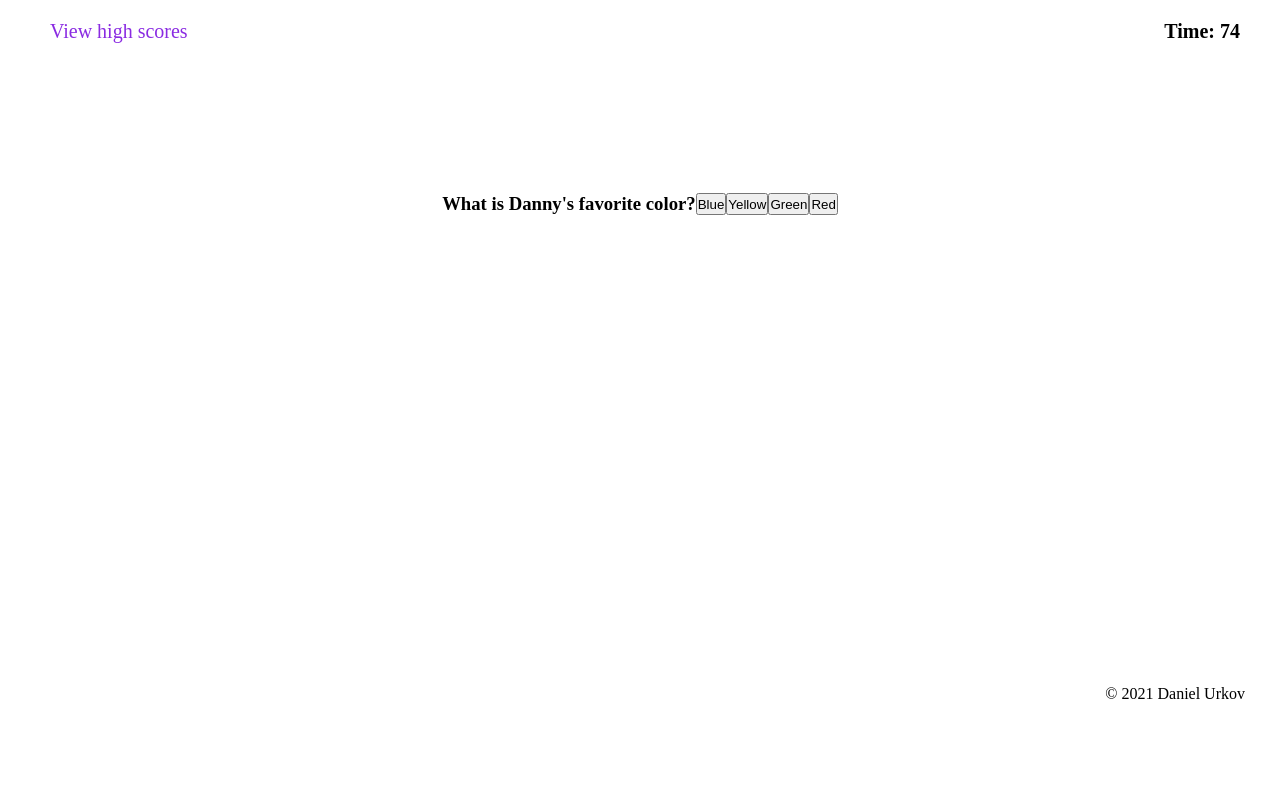
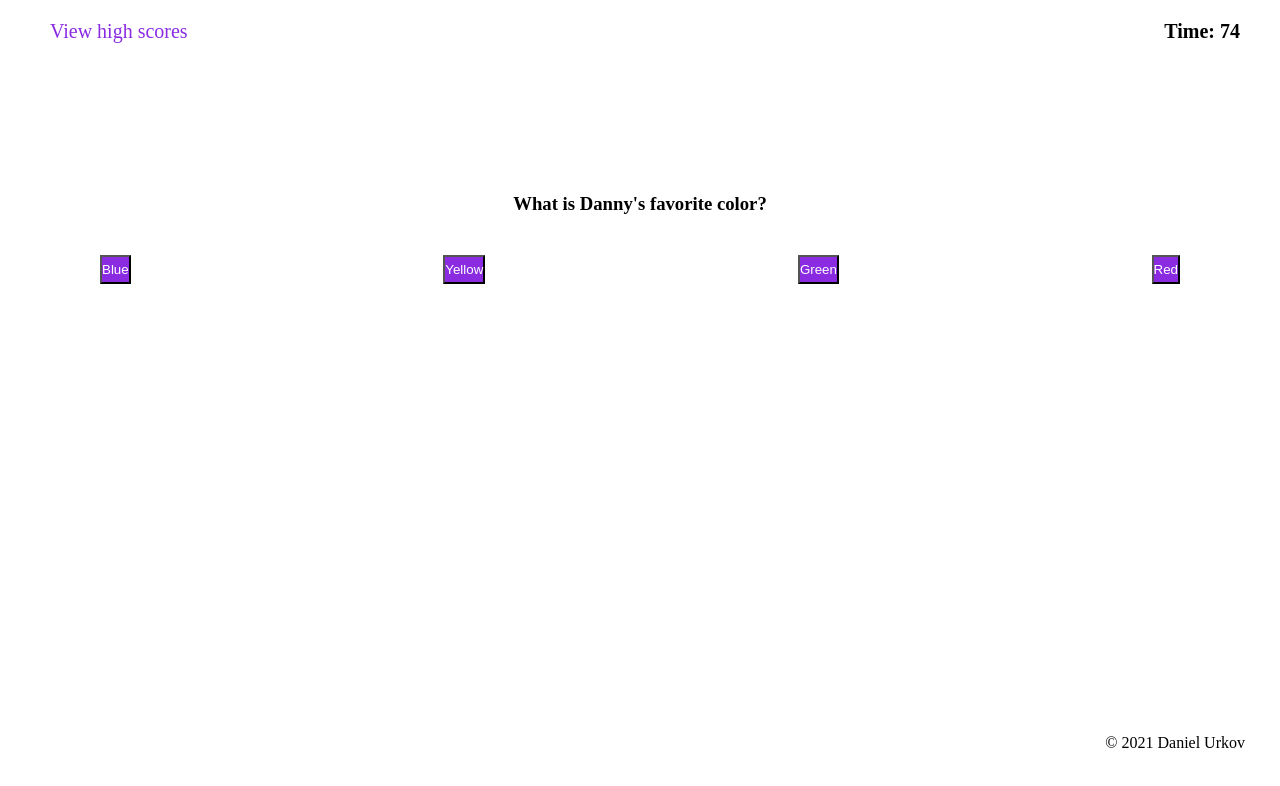
Before and after one commit to Danster4/c-4-code-quiz, a plain HTML site: page index.html in a window 1280 px wide. Both pictures are taken after a click on the button "Start Code Quiz". Drawn offline with Linux system fonts and the light colour scheme.

Commit message:
add secondary-styles.css to high scores html, will update new styles soon

```diff
--- a/assets/css/secondary-styles.css
+++ b/assets/css/secondary-styles.css
@@ -0,0 +1,121 @@
+* {
+  margin: 0;
+  padding: 0;
+  box-sizing: border-box;
+}
+
+
+header {
+  display: flex;
+  justify-content: space-between;
+  flex: wrap;
+  position: sticky;
+  position: -webkit-sticky;
+  background-attachment: fixed;
+  background-size: cover;
+  padding: 20px 40px;
+  z-index: 9999;
+}
+
+header div a {
+  text-decoration: none;
+  color: blueviolet;
+  font-size: 20px;
+  padding: 10px;
+}
+
+header div a:hover {
+  background-color: lightgreen;
+  color: black;
+  border-radius: 10px;
+}
+
+header h2 {
+  font-size: 20px;
+  color: black;
+}
+
+main {
+  display: flex;
+  flex-direction: column;
+  flex-wrap: wrap;
+  justify-content: center;
+  margin: 100px;
+  margin-bottom: 450px;
+}
+
+#main-title {
+  display: flex;
+  justify-content: center;
+  margin: auto;
+  width: 70%;
+  padding-bottom: 30px;
+}
+
+#main-content {
+  display: flex;
+  justify-content: center;
+  flex: 1;
+  margin: auto;
+  padding-bottom: 20px;
+}
+
+#main-button-section {
+  display: flex;
+  justify-content: space-between;
+  width: auto;
+
+}
+
+.answerChoiceButtons {
+  background-color: blueviolet;
+  color: white;
+  padding: 5px 0;
+}
+
+.answerChoiceButtons:hover {
+  background-color: lightgreen;
+  color: black;
+}
+#main-sub-content {
+  display: flex;
+  justify-content: center;
+  margin: auto;
+  padding-bottom: 20px;
+}
+
+#list-item {
+  list-style-type: none;
+}
+
+.startButton {
+  background-color: blueviolet;
+  color: white;
+  padding: 5px 0;
+}
+
+.startButton:hover {
+  background-color: lightgreen;
+  color: black;
+}
+
+.submitButton {
+  background-color: blueviolet;
+  color: white;
+  padding: 5px 0;
+}
+
+.submitButton:hover {
+  background-color: lightgreen;
+  color: black;
+}
+
+footer {
+  display: flex;
+  align-items: flex-end;
+  justify-content: flex-end;
+  margin-top: auto;
+  margin-right: 35px;
+  /* position: fixed;
+  bottom: 0;  */
+}
--- a/assets/css/style.css
+++ b/assets/css/style.css
@@ -55,14 +55,33 @@ main {
 #main-content {
   display: flex;
   justify-content: center;
+  flex: 1;
   margin: auto;
   padding-bottom: 20px;
 }
 
 #main-button-section {
   display: flex;
+  justify-content: space-between;
+  width: auto;
+
+}
+
+.answerChoiceButtons {
+  background-color: blueviolet;
+  color: white;
+  padding: 5px 0;
+}
+
+.answerChoiceButtons:hover {
+  background-color: lightgreen;
+  color: black;
+}
+#main-sub-content {
+  display: flex;
   justify-content: center;
-
+  margin: auto;
+  padding-bottom: 20px;
 }
 
 #list-item {
--- a/assets/js/script.js
+++ b/assets/js/script.js
@@ -2,6 +2,7 @@
 var main = document.querySelector("#main");
 var mainTitle = document.querySelector("#main-title");
 var mainContent = document.querySelector("#main-content");
+var mainSubContent = document.querySelector("#main-sub-content")
 var mainButtonSection = document.querySelector("#main-button-section");
 var timer = document.querySelector("#timer");
 var lowerSection = document.querySelector("#lower-section");
@@ -61,21 +62,31 @@ var quiz = function (i) {
 
   var answerChoice1 = document.createElement("button");
   answerChoice1.innerHTML = questionsList[i].answers[0];
-  mainContent.appendChild(answerChoice1);
+  answerChoice1.className = "answerChoiceButtons"
+  mainButtonSection.appendChild(answerChoice1);
 
   var answerChoice2 = document.createElement("button");
   answerChoice2.innerHTML = questionsList[i].answers[1];
-  mainContent.appendChild(answerChoice2);
+  answerChoice2.className = "answerChoiceButtons"
+  mainButtonSection.appendChild(answerChoice2);
 
   var answerChoice3 = document.createElement("button");
   answerChoice3.innerHTML = questionsList[i].answers[2];
-  mainContent.appendChild(answerChoice3);
+  answerChoice3.className = "answerChoiceButtons"
+  console.log(answerChoice3)
+  mainButtonSection.appendChild(answerChoice3);
 
   var answerChoice4 = document.createElement("button");
   answerChoice4.innerHTML = questionsList[i].answers[3];
-  mainContent.appendChild(answerChoice4);
+  answerChoice4.className = "answerChoiceButtons"
+  mainButtonSection.appendChild(answerChoice4);
 
-  if (answer === correctAnswer) {
+  // var correctAnswer = (questionsList[i].correctAnswer[0])
+  // answer === questionsList[i].correctAnswer
+  // (answer === "Green") || (answer === "4") || (answer === "Ljublijana")
+
+
+  if (answer === correctAnswer){
     score++;
     var rightAnswerDisplay = document.createElement("h2");
     rightAnswerDisplay.textContent = "Right Answer!";
@@ -83,6 +94,7 @@ var quiz = function (i) {
     questionNumber++;
     quiz(questionNumber);
   } else {
+    countdown-10;
     var wrongAnswerDisplay = document.createElement("h2");
     wrongAnswerDisplay.textContent = "Wrong Answer!";
     lowerSection.appendChild(wrongAnswerDisplay);
```
Also changed, not shown: high-scores.html (+1 -1 lines).
